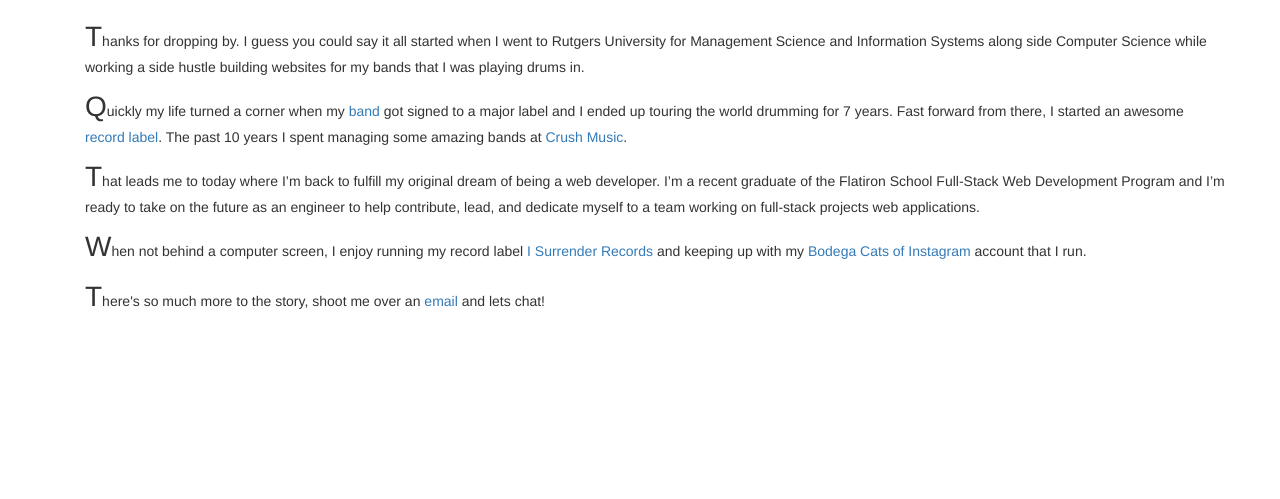
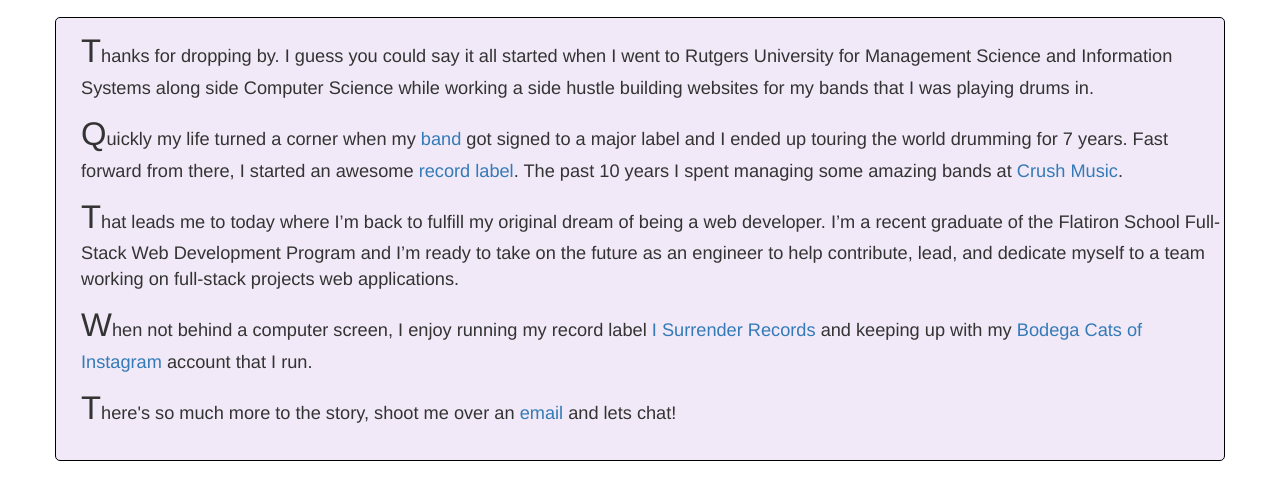
Before and after one commit to robhitt/robhitt.com, a plain HTML site: page about.html in a window 1280 px wide. Shown: the part 53-552 px from the top of the page. Drawn offline with nearby package versions, Linux system fonts and the light colour scheme.

Commit message:
add pseudo-element selectors instead of span on about.html

```diff
--- a/about.html
+++ b/about.html
@@ -88,24 +88,24 @@
 
     <div class="container main-parent">
       <div class="container good-font-small" id="mainDiv">
-          <p>
-            <span class="good-font">T</span>hanks for dropping by. I guess you could say it all started when I went to Rutgers University for Management Science and Information Systems along side Computer Science while working a side hustle building websites for my bands that I was playing drums in.
+          <p class="good-font">
+            Thanks for dropping by. I guess you could say it all started when I went to Rutgers University for Management Science and Information Systems along side Computer Science while working a side hustle building websites for my bands that I was playing drums in.
           </p>
 
-          <p>
-            <span class="good-font">Q</span>uickly my life turned a corner when my <a href="https://en.wikipedia.org/wiki/Midtown_(band)" target="_new">band</a> got signed to a major label and I ended up touring the world drumming for 7 years. Fast forward from there, I started an awesome <a href="http://www.isurrenderrecords.com/" target="_new">record label</a>. The past 10 years I spent managing some amazing bands at <a href="http://www.crushmusic.com/" target="_new">Crush Music</a>.
+          <p class="good-font">
+            Quickly my life turned a corner when my <a href="https://en.wikipedia.org/wiki/Midtown_(band)" target="_new">band</a> got signed to a major label and I ended up touring the world drumming for 7 years. Fast forward from there, I started an awesome <a href="http://www.isurrenderrecords.com/" target="_new">record label</a>. The past 10 years I spent managing some amazing bands at <a href="http://www.crushmusic.com/" target="_new">Crush Music</a>.
           </p>
 
-          <p>
-            <span class="good-font">T</span>hat leads me to today where I’m back to fulfill my original dream of being a web developer. I’m a recent graduate of the Flatiron School Full-Stack Web Development Program  and I’m ready to take on the future as an engineer to help contribute, lead, and dedicate myself to a team working on full-stack projects web applications.
+          <p class="good-font">
+            That leads me to today where I’m back to fulfill my original dream of being a web developer. I’m a recent graduate of the Flatiron School Full-Stack Web Development Program  and I’m ready to take on the future as an engineer to help contribute, lead, and dedicate myself to a team working on full-stack projects web applications.
           </p>
 
-          <p>
-            <span class="good-font">W</span>hen not behind a computer screen, I enjoy running my record label <a href="http://www.isurrenderrecords.com" target="_new">I Surrender Records</a> and keeping up with my <a href="http://www.bodegacats.nyc" target="_new">Bodega Cats of Instagram</a> account that I run.
+          <p class="good-font">
+            When not behind a computer screen, I enjoy running my record label <a href="http://www.isurrenderrecords.com" target="_new">I Surrender Records</a> and keeping up with my <a href="http://www.bodegacats.nyc" target="_new">Bodega Cats of Instagram</a> account that I run.
           </p>
 
-          <p>
-            <span class="good-font">T</span>here's so much more to the story, shoot me over an <a href="mailto:robhitt@gmail.com">email</a> and lets chat!
+          <p class="good-font">
+            There's so much more to the story, shoot me over an <a href="mailto:robhitt@gmail.com">email</a> and lets chat!
           </p>
       </div>
     </div>
--- a/css/styles.css
+++ b/css/styles.css
@@ -1,13 +1,49 @@
+iframe {
+  width: 100%;
+  height: 425px;
+  border: 1px solid #7da0d6;
+}
+
+.main-parent {
+  border: 1px solid black;
+  border-radius: 5px;
+  margin: auto;
+  padding: 10px 20px 10px 10px;
+  background-color: #f1e9f7;
+
+}
+
+.main-child {
+
+}
+
+#mainDiv {
+  padding-bottom: 8px;
+
+}
 /* ------ fonts begin ------ */
 .good-font {
+  /*font-family: "Helvetica Neue", Helvetica, Arial, sans-serif;
+  font-weight: 200;
+  font-size: 1.7em;*/
+}
+
+.good-font-small {
   font-family: "Helvetica Neue", Helvetica, Arial, sans-serif;
   font-weight: 200;
-  font-size: 2em;
+  font-size: 1.3em;
 }
+
 /* ------ fonts end ------ */
 
 #main-page {
   border: 20;
+}
+
+.good-font::first-letter {
+  font-family: "Helvetica Neue", Helvetica, Arial, sans-serif;
+  font-weight: 200;
+  font-size: 1.8em;
 }
 
 .center {
```
